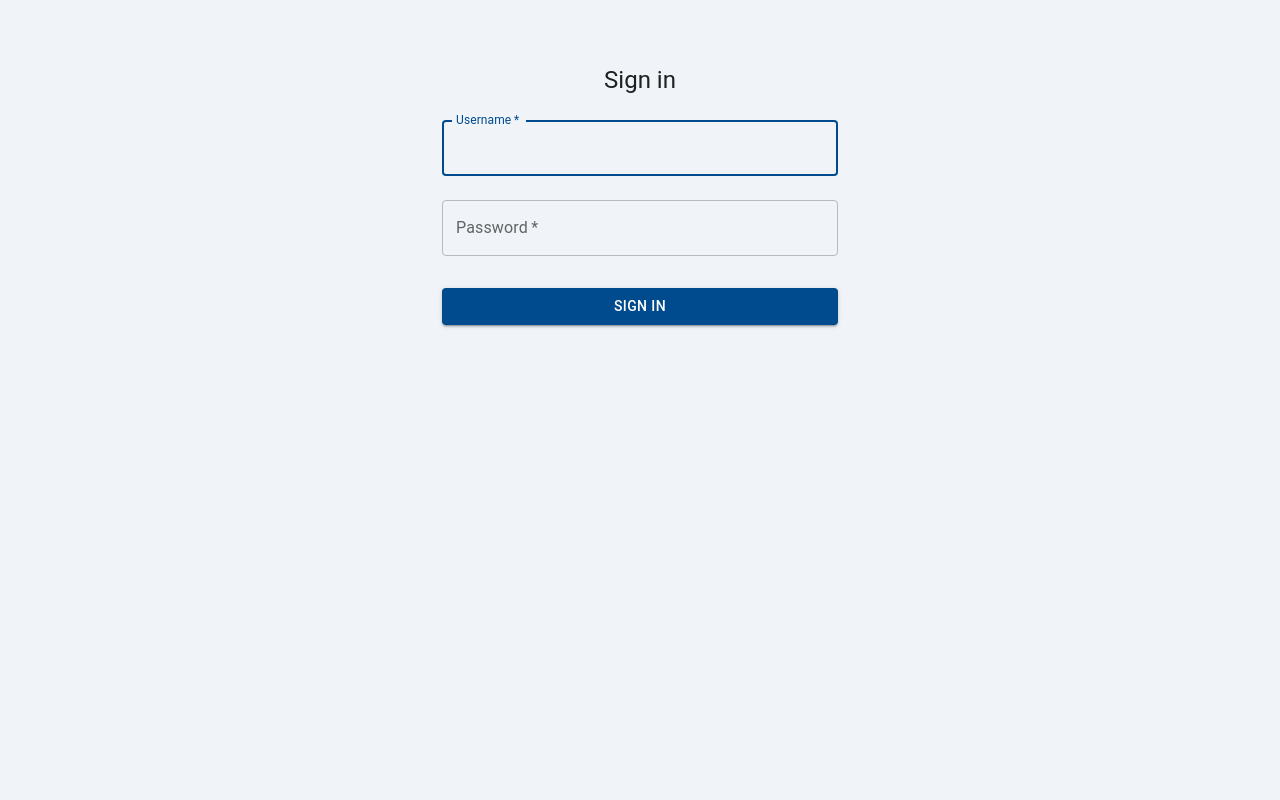
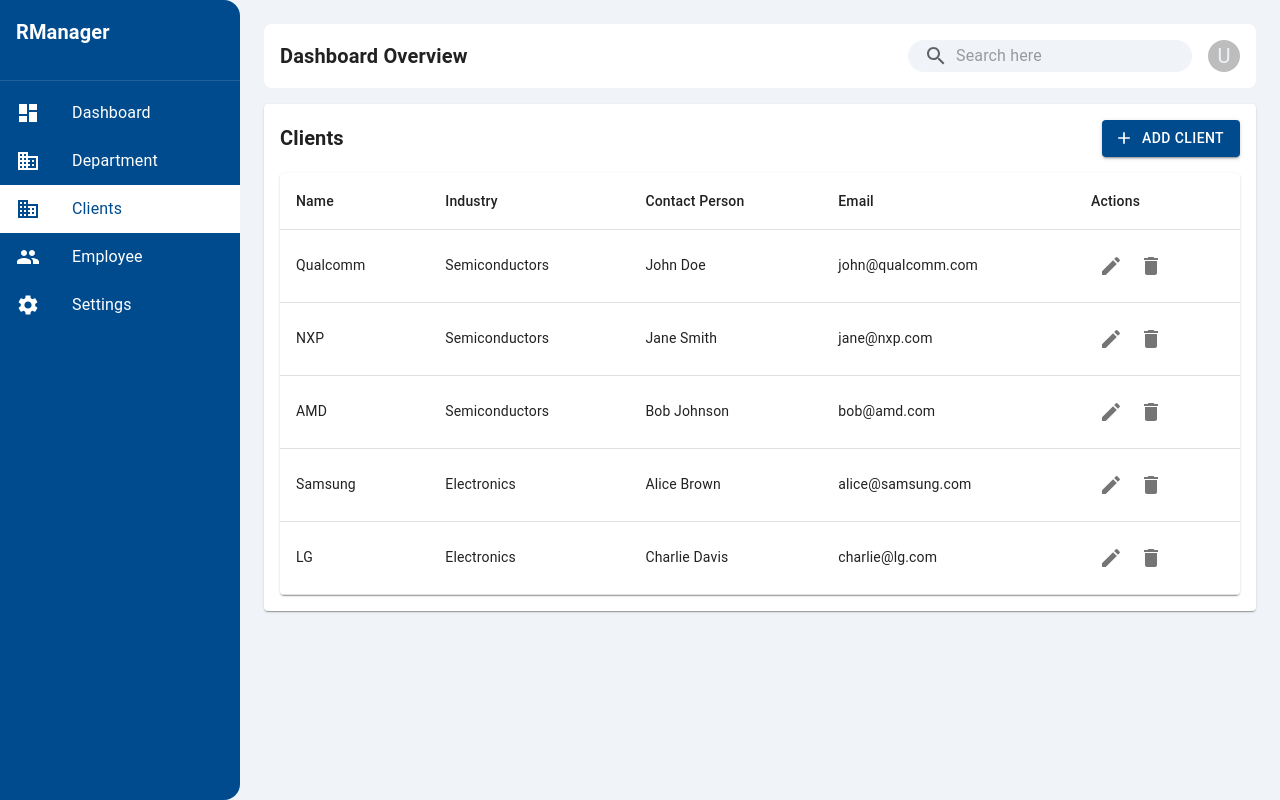
Before and after one commit to SAIEE12/Requirement_Manager, a React (Create React App) app in the folder frontend/: page /clients in a window 1280 px wide. Before the commit this address led to /login. Built offline with nearby package versions, Linux system fonts and the light colour scheme; sample sign-in values are in the browser's storage.

Commit message:
Implemented Clients page

```diff
--- a/frontend/src/App.tsx
+++ b/frontend/src/App.tsx
@@ -2,26 +2,23 @@
 import { BrowserRouter as Router, Route, Routes, Navigate } from 'react-router-dom';
 import { useSelector } from 'react-redux';
 import DashboardPage from './pages/DashboardPage';
+import ClientsPage from './pages/ClientsPage';
 import LoginPage from './pages/LoginPage';
 import MainLayout from './components/MainLayout';
 import { RootState } from './store/store';
 
+const ProtectedRoute: React.FC<{ children: React.ReactNode }> = ({ children }) => {
+  const isAuthenticated = useSelector((state: RootState) => state.auth.isAuthenticated);
+  return isAuthenticated ? <MainLayout>{children}</MainLayout> : <Navigate to="/login" replace />;
+};
+
 const App: React.FC = () => {
-  const isAuthenticated = useSelector((state: RootState) => state.auth.isAuthenticated);
-
   return (
     <Router>
       <Routes>
-        <Route path="/login" element={
-          isAuthenticated ? <Navigate to="/" replace /> : <LoginPage />
-        } />
-        <Route path="/" element={
-          isAuthenticated ?
-            <MainLayout>
-              <DashboardPage />
-            </MainLayout> :
-            <Navigate to="/login" replace />
-        } />
+        <Route path="/login" element={<LoginPage />} />
+        <Route path="/" element={<ProtectedRoute><DashboardPage /></ProtectedRoute>} />
+        <Route path="/clients" element={<ProtectedRoute><ClientsPage /></ProtectedRoute>} />
         <Route path="*" element={<Navigate to="/" replace />} />
       </Routes>
     </Router>
--- a/frontend/src/components/MainLayout.tsx
+++ b/frontend/src/components/MainLayout.tsx
@@ -1,5 +1,6 @@
 import React from 'react';
-import { Box, Typography, Drawer, List, ListItemButton, ListItemIcon, ListItemText, InputBase, Avatar, AppBar, Toolbar, Paper } from '@mui/material';
+import { Link as RouterLink, useLocation } from 'react-router-dom';
+import { Box, Typography, Drawer, List, ListItemButton, ListItemIcon, ListItemText, InputBase, Avatar, Paper } from '@mui/material';
 import { styled } from '@mui/material/styles';
 import DashboardIcon from '@mui/icons-material/Dashboard';
 import BusinessIcon from '@mui/icons-material/Business';
@@ -9,7 +10,9 @@
 
 const drawerWidth = 240;
 
-const StyledListItemButton = styled(ListItemButton)(({ theme }) => ({
+const StyledListItemButton = styled(ListItemButton, {
+  shouldForwardProp: (prop) => prop !== 'component' && prop !== 'to'
+})<{ component?: React.ElementType; to?: string }>(({ theme }) => ({
   '&:hover': {
     backgroundColor: '#ffffff',
     '& .MuiListItemIcon-root, & .MuiListItemText-primary': {
@@ -25,11 +28,14 @@
 }));
 
 const Sidebar = () => {
-  const [selectedIndex, setSelectedIndex] = React.useState(0);
-
-  const handleListItemClick = (index: number) => {
-    setSelectedIndex(index);
-  };
+  const location = useLocation();
+  const menuItems = [
+    { text: 'Dashboard', icon: <DashboardIcon />, path: '/' },
+    { text: 'Department', icon: <BusinessIcon />, path: '/department' },
+    { text: 'Clients', icon: <BusinessIcon />, path: '/clients' },
+    { text: 'Employee', icon: <PeopleIcon />, path: '/employee' },
+    { text: 'Settings', icon: <SettingsIcon />, path: '/settings' },
+  ];
 
   return (
     <Drawer
@@ -54,16 +60,12 @@
         </Typography>
       </Box>
       <List>
-        {[
-          { text: 'Dashboard', icon: <DashboardIcon /> },
-          { text: 'Department', icon: <BusinessIcon /> },
-          { text: 'Employee', icon: <PeopleIcon /> },
-          { text: 'Settings', icon: <SettingsIcon /> },
-        ].map((item, index) => (
+        {menuItems.map((item) => (
           <StyledListItemButton
             key={item.text}
-            selected={selectedIndex === index}
-            onClick={() => handleListItemClick(index)}
+            component={RouterLink}
+            to={item.path}
+            selected={location.pathname === item.path}
           >
             <ListItemIcon sx={{ color: 'inherit' }}>
               {item.icon}
--- /dev/null
+++ b/frontend/src/pages/ClientsPage.tsx
@@ -0,0 +1,96 @@
+import React, { useState, useEffect } from 'react';
+import {
+  Typography,
+  Paper,
+  Table,
+  TableBody,
+  TableCell,
+  TableContainer,
+  TableHead,
+  TableRow,
+  Button,
+  IconButton,
+  Box
+} from '@mui/material';
+import EditIcon from '@mui/icons-material/Edit';
+import DeleteIcon from '@mui/icons-material/Delete';
+import AddIcon from '@mui/icons-material/Add';
+
+// This would come from your API in a real application
+const mockClients = [
+  { id: 1, name: 'Qualcomm', industry: 'Semiconductors', contactPerson: 'John Doe', email: 'john@qualcomm.com' },
+  { id: 2, name: 'NXP', industry: 'Semiconductors', contactPerson: 'Jane Smith', email: 'jane@nxp.com' },
+  { id: 3, name: 'AMD', industry: 'Semiconductors', contactPerson: 'Bob Johnson', email: 'bob@amd.com' },
+  { id: 4, name: 'Samsung', industry: 'Electronics', contactPerson: 'Alice Brown', email: 'alice@samsung.com' },
+  { id: 5, name: 'LG', industry: 'Electronics', contactPerson: 'Charlie Davis', email: 'charlie@lg.com' },
+];
+
+const ClientsPage: React.FC = () => {
+  const [clients, setClients] = useState(mockClients);
+
+  // In a real application, you would fetch clients from an API here
+  useEffect(() => {
+    // fetchClients();
+  }, []);
+
+  const handleAddClient = () => {
+    // Implement add client functionality
+    console.log('Add client');
+  };
+
+  const handleEditClient = (id: number) => {
+    // Implement edit client functionality
+    console.log('Edit client', id);
+  };
+
+  const handleDeleteClient = (id: number) => {
+    // Implement delete client functionality
+    console.log('Delete client', id);
+  };
+
+  return (
+    <Paper sx={{ p: 2 }}>
+      <Box sx={{ display: 'flex', justifyContent: 'space-between', alignItems: 'center', mb: 2 }}>
+        <Typography variant="h6" component="h2">
+          Clients
+        </Typography>
+        <Button variant="contained" startIcon={<AddIcon />} onClick={handleAddClient}>
+          Add Client
+        </Button>
+      </Box>
+      <TableContainer component={Paper}>
+        <Table>
+          <TableHead>
+            <TableRow>
+              <TableCell>Name</TableCell>
+              <TableCell>Industry</TableCell>
+              <TableCell>Contact Person</TableCell>
+              <TableCell>Email</TableCell>
+              <TableCell>Actions</TableCell>
+            </TableRow>
+          </TableHead>
+          <TableBody>
+            {clients.map((client) => (
+              <TableRow key={client.id}>
+                <TableCell>{client.name}</TableCell>
+                <TableCell>{client.industry}</TableCell>
+                <TableCell>{client.contactPerson}</TableCell>
+                <TableCell>{client.email}</TableCell>
+                <TableCell>
+                  <IconButton onClick={() => handleEditClient(client.id)}>
+                    <EditIcon />
+                  </IconButton>
+                  <IconButton onClick={() => handleDeleteClient(client.id)}>
+                    <DeleteIcon />
+                  </IconButton>
+                </TableCell>
+              </TableRow>
+            ))}
+          </TableBody>
+        </Table>
+      </TableContainer>
+    </Paper>
+  );
+};
+
+export default ClientsPage;
--- a/frontend/src/pages/LoginPage.tsx
+++ b/frontend/src/pages/LoginPage.tsx
@@ -1,30 +1,34 @@
 import React, { useState, useEffect } from 'react';
 import { useDispatch, useSelector } from 'react-redux';
+import { useNavigate } from 'react-router-dom';
 import { TextField, Button, Container, Typography, Box } from '@mui/material';
-import { loginSuccess, loginFailure, clearError } from '../store/slices/authSlice';
+import { login, clearError, setCredentials } from '../store/slices/authSlice';
 import { RootState, AppDispatch } from '../store/store';
-import { login } from '../services/auth';
 
 const LoginPage: React.FC = () => {
   const [username, setUsername] = useState('');
   const [password, setPassword] = useState('');
   const dispatch = useDispatch<AppDispatch>();
-  const { loading, error } = useSelector((state: RootState) => state.auth);
+  const navigate = useNavigate();
+  const { loading, error, isAuthenticated } = useSelector((state: RootState) => state.auth);
+
+  useEffect(() => {
+    if (isAuthenticated) {
+      navigate('/');
+    }
+  }, [isAuthenticated, navigate]);
 
   const handleSubmit = async (e: React.FormEvent) => {
     e.preventDefault();
     try {
-      const response = await login({ username, password });
-      if (response && response.access_token) {
-        dispatch(loginSuccess({ token: response.access_token }));
-      } else {
-        throw new Error('Invalid response from server');
-      }
-    } catch (error) {
-      console.error('Login failed:', error);
-      dispatch(loginFailure(error instanceof Error ? error.message : 'An unknown error occurred'));
+      const result = await dispatch(login({ username, password })).unwrap();
+      dispatch(setCredentials({ token: result.access_token }));
+      // Redirect to dashboard or home page here
+    } catch (err) {
+      // Error is handled by the login thunk, no need for additional error handling here
     }
   };
+
 
   useEffect(() => {
     dispatch(clearError());
--- a/frontend/src/store/slices/authSlice.ts
+++ b/frontend/src/store/slices/authSlice.ts
@@ -9,8 +9,8 @@
 }
 
 const initialState: AuthState = {
-  token: null,
-  isAuthenticated: false,
+  token: localStorage.getItem('token'),
+  isAuthenticated: !!localStorage.getItem('token'),
   loading: false,
   error: null,
 };
@@ -23,14 +23,10 @@
       return response;
     } catch (error: any) {
       if (error.response) {
-          // The request was made and the server responded with a status code
-          // that falls out of the range of 2xx
         return rejectWithValue(error.response.data);
       } else if (error.request) {
-          // The request was made but no response was received
         return rejectWithValue('No response received from server');
       } else {
-          // Something happened in setting up the request that triggered an Error
         return rejectWithValue('Error setting up the request');
       }
     }
@@ -54,21 +50,15 @@
   name: 'auth',
   initialState,
   reducers: {
-    loginSuccess: (state, action) => {
+    setCredentials: (state, action: PayloadAction<{ token: string }>) => {
+      state.token = action.payload.token;
       state.isAuthenticated = true;
-      state.token = action.payload.token;
-      state.loading = false;
-      state.error = null;
-    },
-    loginFailure: (state, action: PayloadAction<string>) => {
-      state.isAuthenticated = false;
-      state.token = null;
-      state.loading = false;
-      state.error = action.payload;
+      localStorage.setItem('token', action.payload.token);
     },
     logout: (state) => {
       state.token = null;
       state.isAuthenticated = false;
+      localStorage.removeItem('token');
     },
     clearError: (state) => {
       state.error = null;
@@ -84,14 +74,22 @@
         state.loading = false;
         state.isAuthenticated = true;
         state.token = action.payload.access_token;
+        localStorage.setItem('token', action.payload.access_token);
       })
       .addCase(login.rejected, (state, action) => {
         state.loading = false;
         state.error = action.payload as string;
+      })
+      .addCase(checkAuth.fulfilled, (state, action) => {
+        state.isAuthenticated = true;
+        state.token = action.payload.token;
+      })
+      .addCase(checkAuth.rejected, (state) => {
+        state.isAuthenticated = false;
+        state.token = null;
       });
   },
 });
 
-export const { loginSuccess, loginFailure, logout, clearError } = authSlice.actions;
-
+export const { setCredentials, logout, clearError } = authSlice.actions;
 export default authSlice.reducer;
```
Lines whose indentation alone changed are shown as unchanged.
